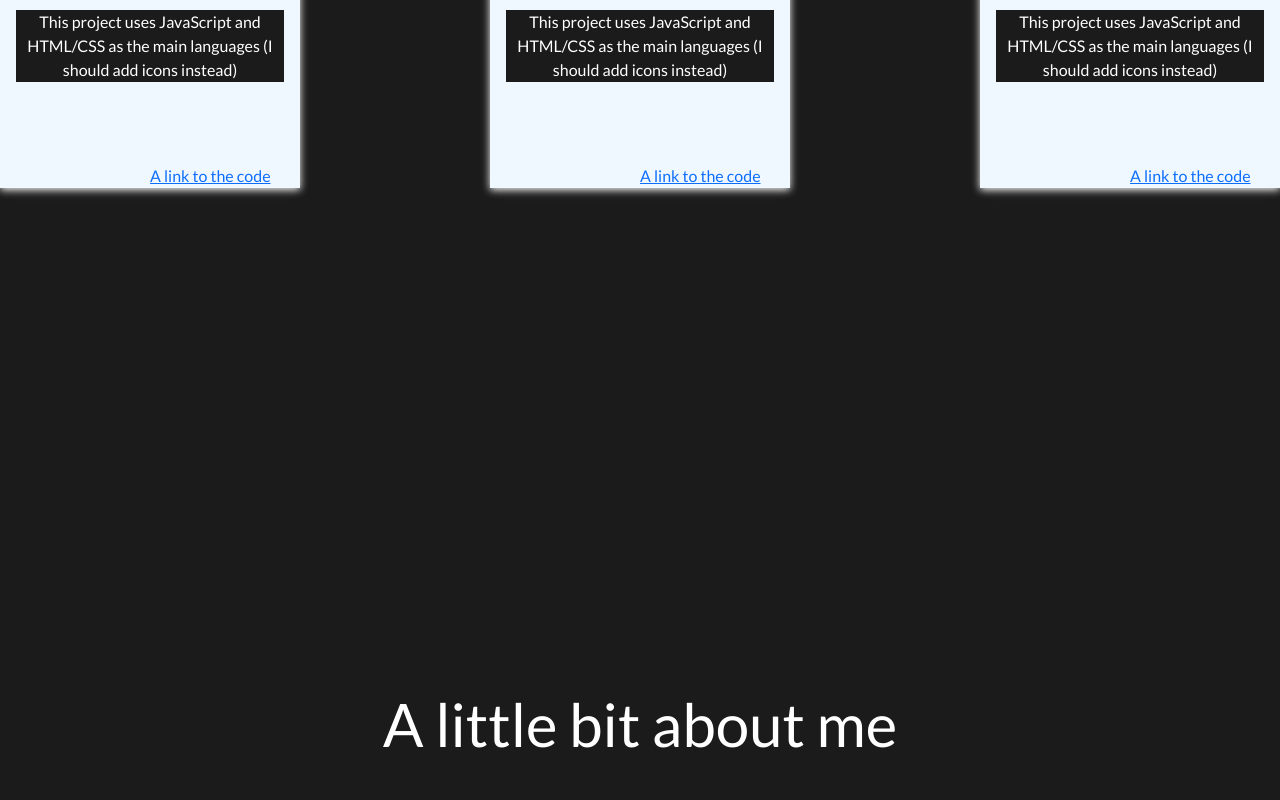
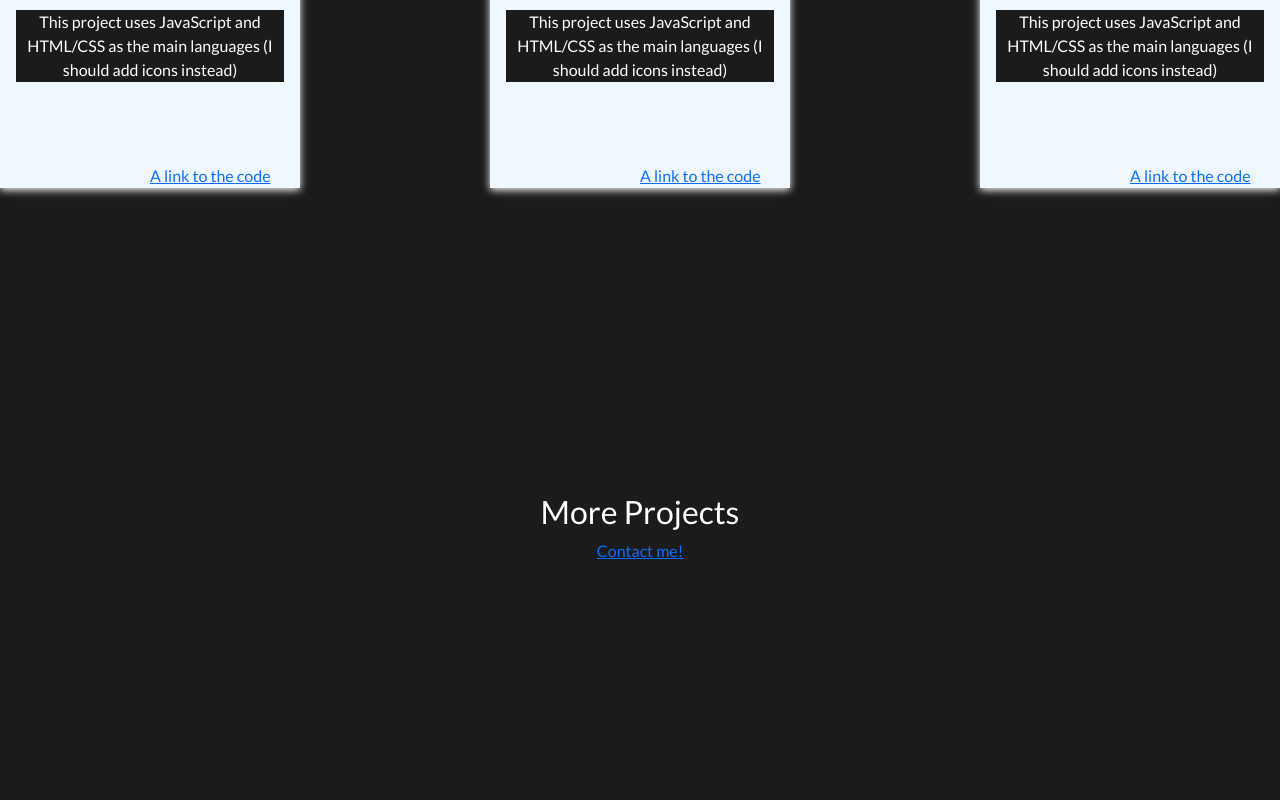
Before and after one commit to dartbill/React-Portfolio, a React (Create React App) app: page / in a window 1280 px wide. Shown: the part 1240-2040 px from the top of the page. Built offline with nearby package versions, Linux system fonts and the light colour scheme.

Commit message:
some bits

```diff
--- /dev/null
+++ b/src/components/MoreProjectsBtn/index.js
@@ -0,0 +1,24 @@
+import React from 'react';
+// import { useNavigate } from 'react-router-dom';
+import { NavLink } from 'react-router-dom';
+import styles from './style.module.css'
+
+
+
+
+export const MoreProjectsBtn = () => {
+
+    return (
+<>
+        <div className={styles.container} >
+          <h2>More Projects </h2>
+
+          <a href="./contact.html"  role="button" aria-pressed="true">Contact me!</a>
+
+          <div >
+
+        </div>
+      </div>
+</>
+    )
+}
--- /dev/null
+++ b/src/components/MoreProjectsBtn/style.module.css
@@ -0,0 +1,7 @@
+.container{
+    display: flex;
+    flex-direction: column;
+    justify-content: center;
+    text-align: center;
+    height: 100vh;
+}
--- a/src/components/index.js
+++ b/src/components/index.js
@@ -5,3 +5,4 @@ export { ShortAboutMe } from './ShortAboutMe';
 export { ContactMeBtn } from './ContactMeBtn';
 export { AboutMe } from './AboutMe';
 export { ContactForm } from './ContactForm';
+export { MoreProjectsBtn } from './MoreProjectsBtn';
--- a/src/pages/Home/index.js
+++ b/src/pages/Home/index.js
@@ -15,6 +15,7 @@ export const HomePage = () => {
       <Components.PortfolioCard/>
       <Components.PortfolioCard/>
       </div>
+      <Components.MoreProjectsBtn/>
       <Components.ShortAboutMe/>
       <Components.ContactMeBtn/>
     </main>
--- a/src/pages/Home/style.module.css
+++ b/src/pages/Home/style.module.css
@@ -2,7 +2,7 @@
 display: flex;
 flex-direction: row;
 justify-content: space-between;
-height: 100vh;
+height: 30vh;
 }
 
 .text{
```
